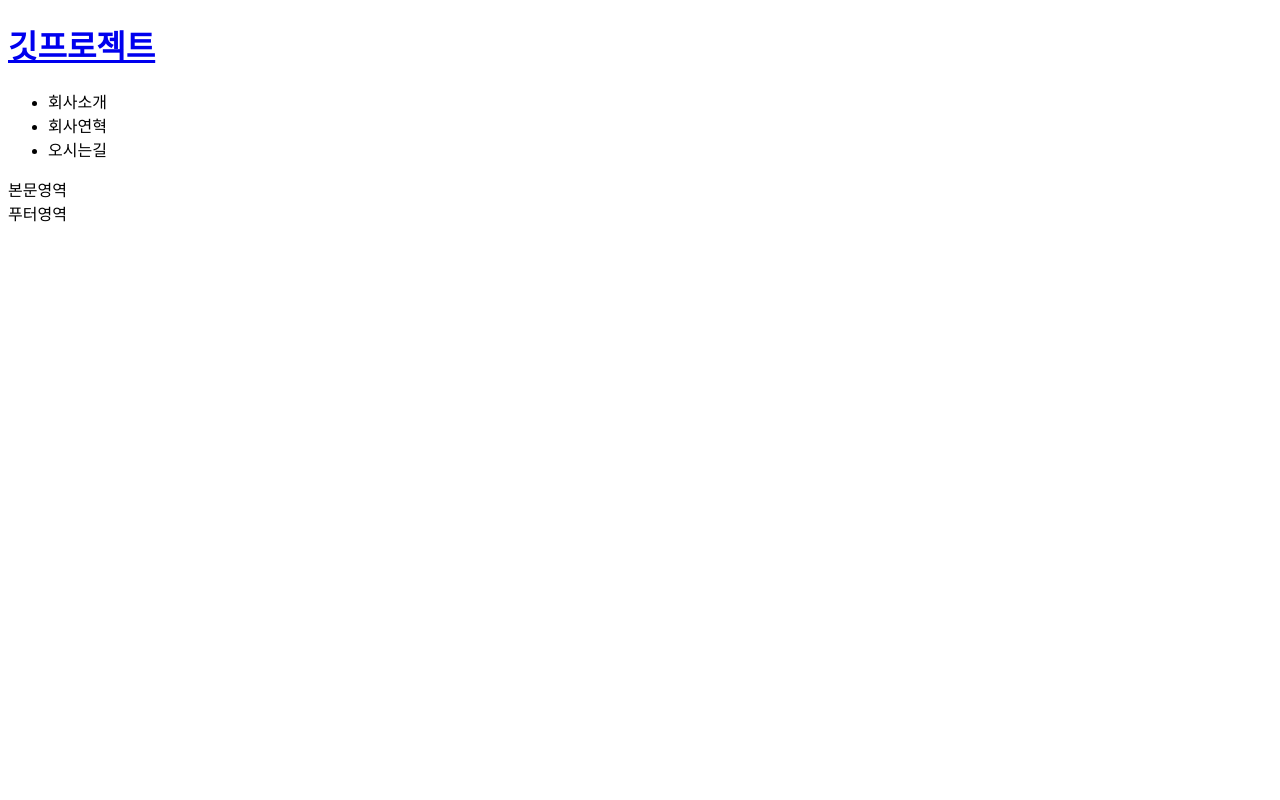
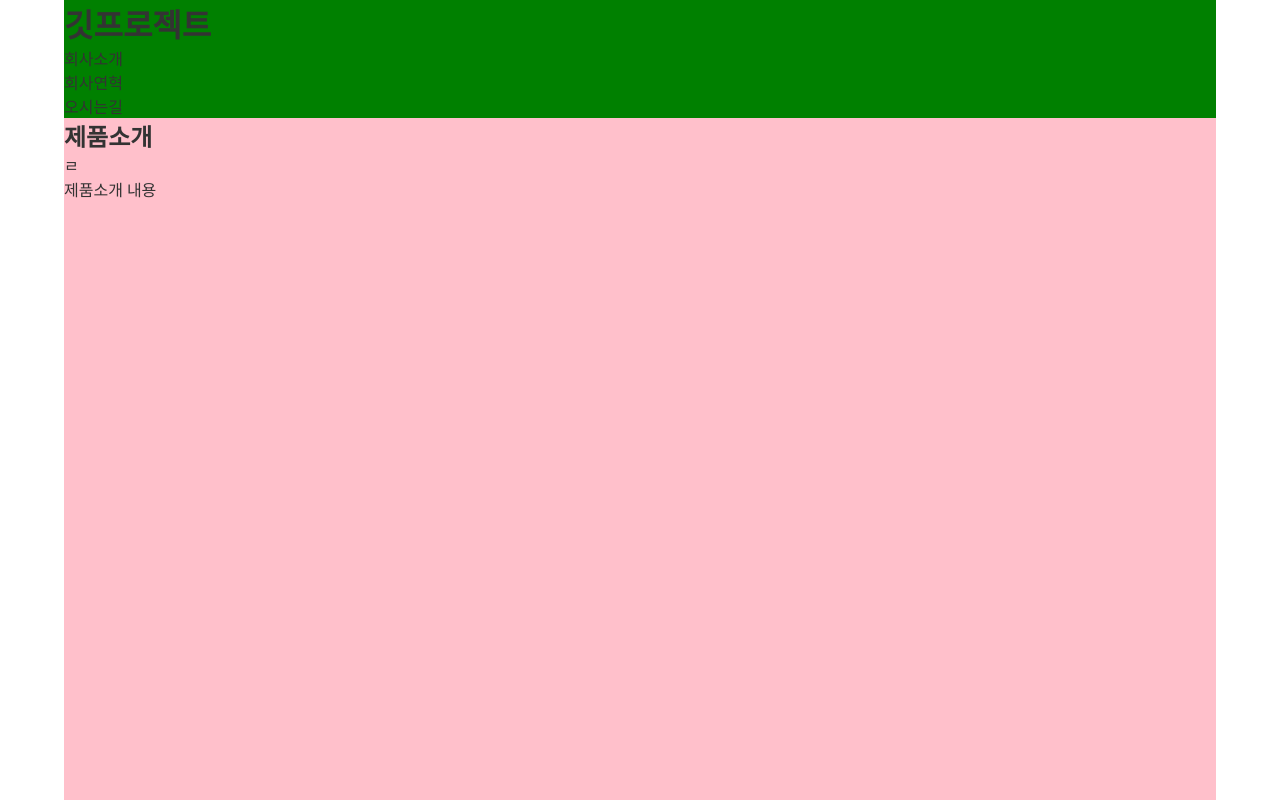
Before and after one commit to whddnjs6128/project1, a plain HTML site: page index.html in a window 1280 px wide. Shown: the top 800 px of the page. Drawn offline with Linux system fonts and the light colour scheme.

Commit message:
master-인덱스 수정 / css추가

```diff
--- /dev/null
+++ b/css/main.css
@@ -0,0 +1,9 @@
+*{margin: 0; padding: 0;}
+body{font-family: '돋움'; font-size: 16px; color: #333;}
+a{color: #333; text-decoration: none;}
+ul{list-style: none;}
+
+.wrap{width: 90%; margin: 0 auto;}
+#headerArea{background: green;}
+#content{background: pink; height: 800px;}
+#footerArea{background: orange;height: 50px;}
--- a/index.html
+++ b/index.html
@@ -5,6 +5,7 @@
     <meta http-equiv="X-UA-Compatible" content="IE=edge">
     <meta name="viewport" content="width=device-width, initial-scale=1.0">
     <title>Git Project</title>
+    <link rel="stylesheet" href="./css/main.css">
 </head>
 <body>
     <div class="wrap">
@@ -19,7 +20,8 @@
             </nav>
         </header>
         <article id="content">
-            본문영역
+            <h2>제품소개</h2>ㄹ
+            <p>제품소개 내용</p>
         </article>
         <footer id="footerArea">
             푸터영역
```
